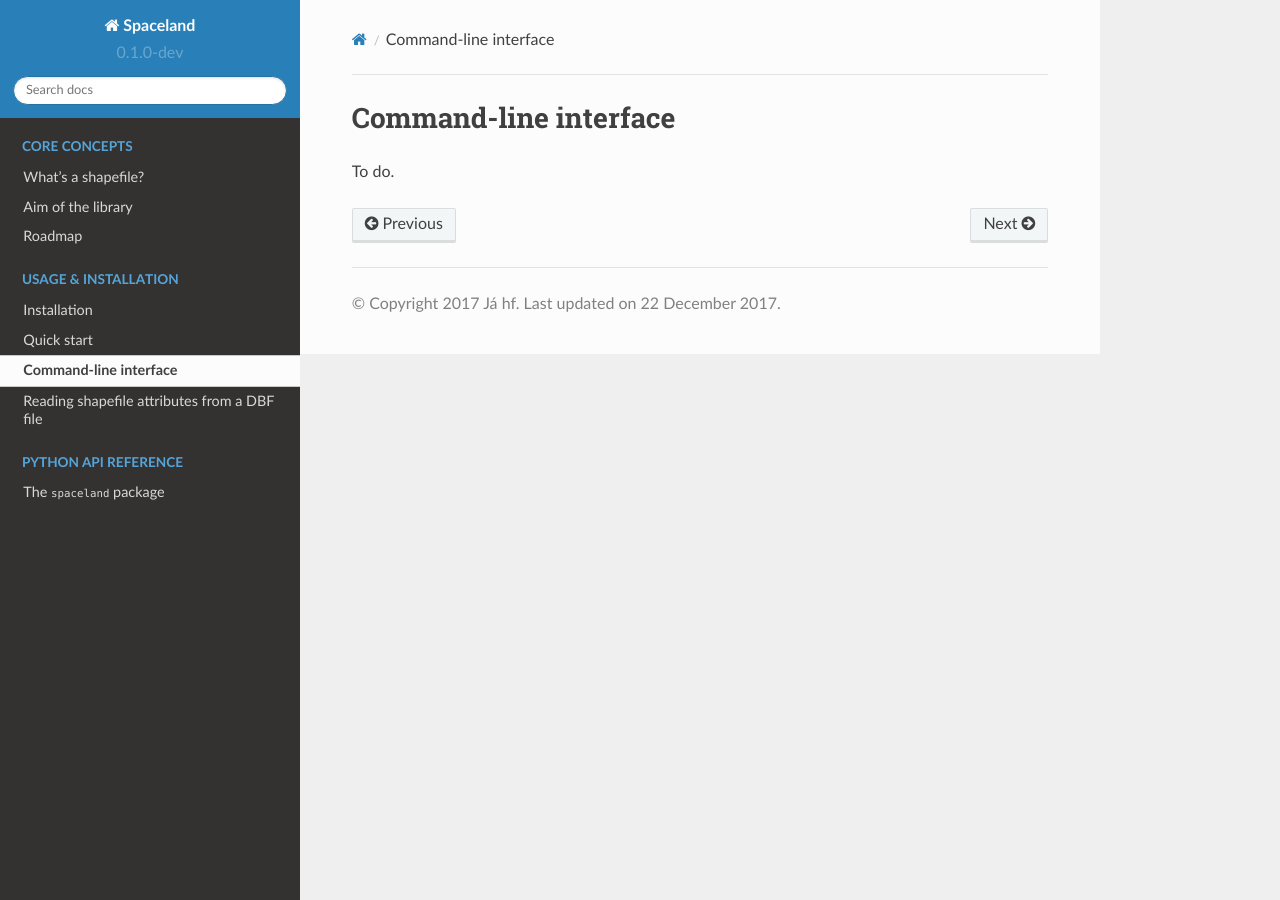
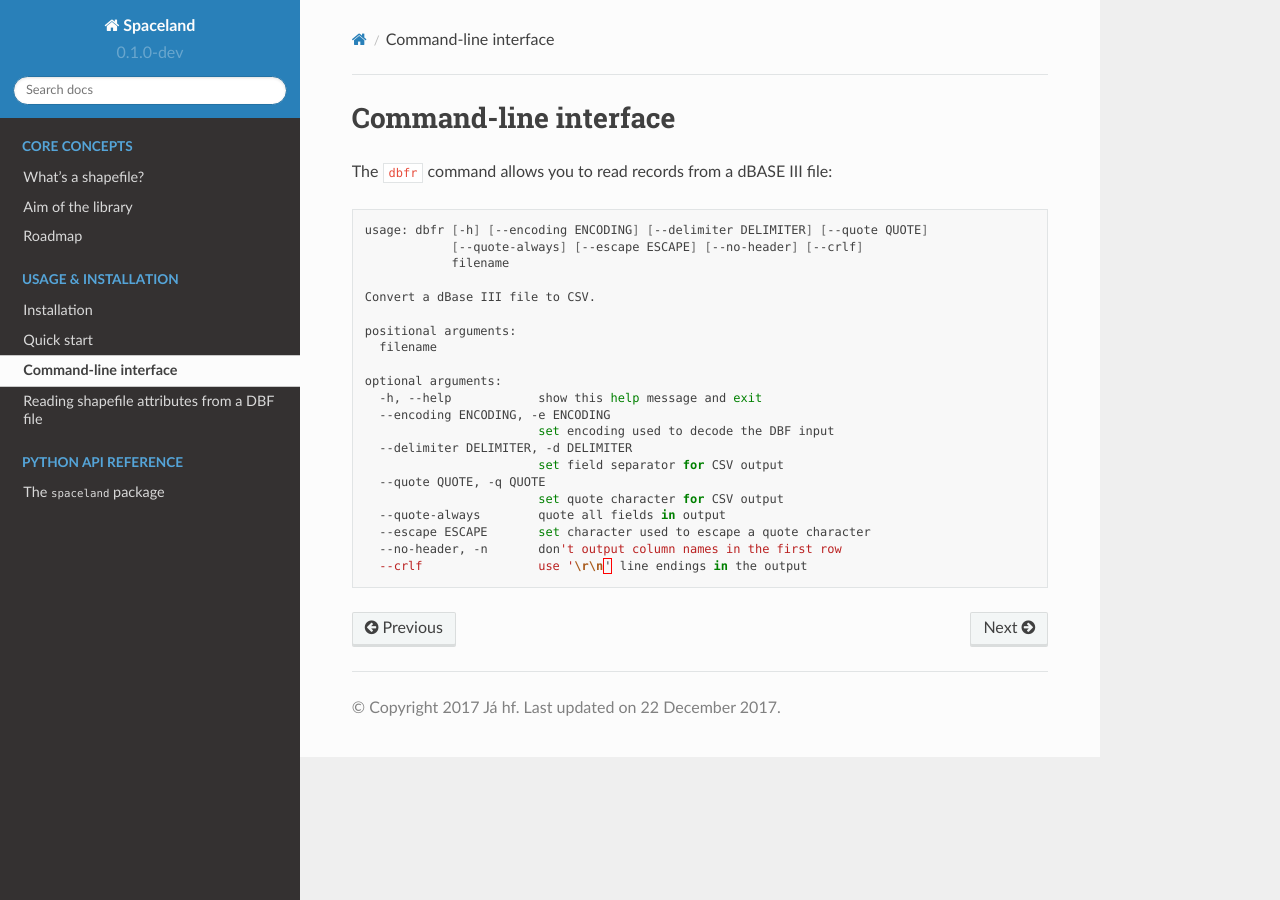
Before and after one commit to JaGallup/spaceland, a Sphinx documentation site: the page built from docs/cli.rst, in a window 1280 px wide. Built offline with Sphinx 7.4.7 and the Read the Docs theme 2.0.0, drawn with Linux system fonts in a browser that asks for light colours.

Commit message:
Add basic info on dbfr CLI

```diff
--- a/docs/cli.rst
+++ b/docs/cli.rst
@@ -1,4 +1,29 @@
 Command-line interface
 ======================
 
-To do.
+.. highlight:: bash
+
+The ``dbfr`` command allows you to read records from a dBASE III file::
+
+
+    usage: dbfr [-h] [--encoding ENCODING] [--delimiter DELIMITER] [--quote QUOTE]
+                [--quote-always] [--escape ESCAPE] [--no-header] [--crlf]
+                filename
+
+    Convert a dBase III file to CSV.
+
+    positional arguments:
+      filename
+
+    optional arguments:
+      -h, --help            show this help message and exit
+      --encoding ENCODING, -e ENCODING
+                            set encoding used to decode the DBF input
+      --delimiter DELIMITER, -d DELIMITER
+                            set field separator for CSV output
+      --quote QUOTE, -q QUOTE
+                            set quote character for CSV output
+      --quote-always        quote all fields in output
+      --escape ESCAPE       set character used to escape a quote character
+      --no-header, -n       don't output column names in the first row
+      --crlf                use '\r\n' line endings in the output
```
